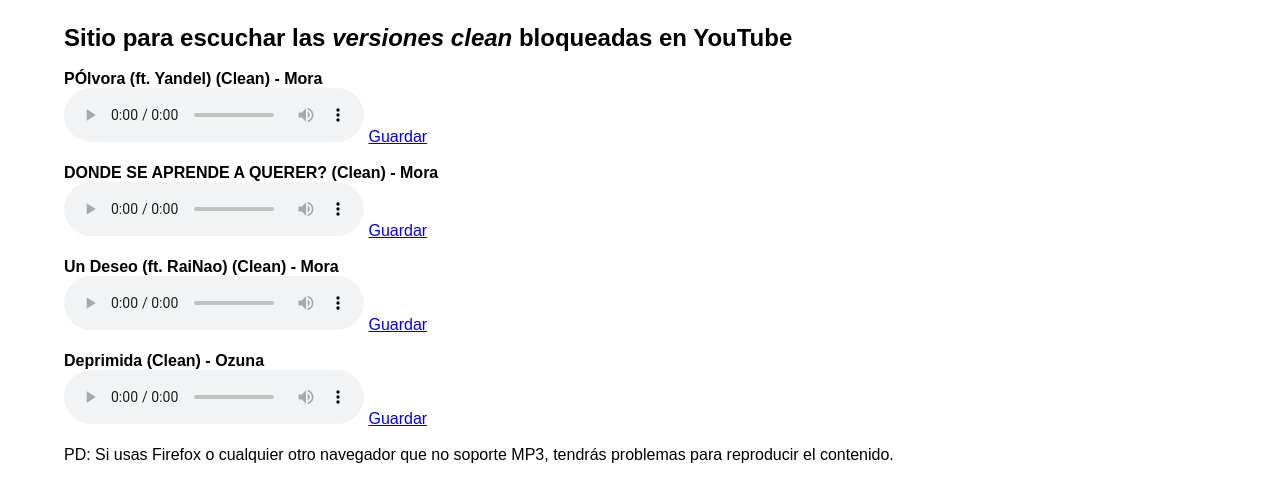
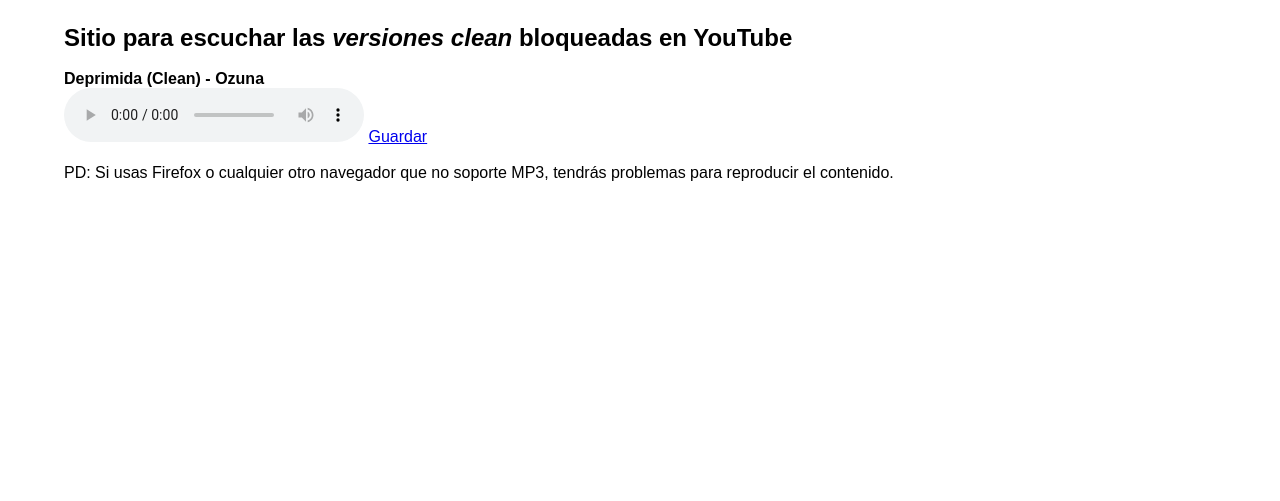
Before and after one commit to Cat271/ctacm, a plain HTML site: page index.html in a window 1280 px wide. Shown: the part 41-542 px from the top of the page. Drawn offline with Linux system fonts and the light colour scheme.

Commit message:
Delete 3

```diff
--- a/index.html
+++ b/index.html
@@ -15,31 +15,6 @@
     <section class="contenido__cuerpo">
         <h2>Sitio para escuchar las <i>versiones clean</i> bloqueadas en YouTube</h2><br>
 
-
-        <p id="PolvoraClean"><b>P&Oacute;lvora (ft. Yandel) (Clean) - Mora</b></p>
-        <audio controls>
-            <source src="mp3/PolvoraClean.mp3" type="audio/mp3">
-            Tu navegador no soporta MP3.
-        </audio>
-        <a href="mp3/PolvoraClean.mp3">Guardar</a>
-        <br><br>
-
-        <p id="DondeseClean"><b>DONDE SE APRENDE A QUERER? (Clean) - Mora</b></p>
-        <audio controls>
-            <source src="mp3/DondeClean.mp3" type="audio/mp3">
-            Tu navegador no soporta MP3.
-        </audio>
-        <a href="mp3/DondeClean.mp3">Guardar</a>
-        <br><br>
-
-        <p id="UndeseoClean"><b>Un Deseo (ft. RaiNao) (Clean) - Mora</b></p>
-        <audio controls>
-            <source src="mp3/UnDeseoClean.mp3" type="audio/mp3">
-            Tu navegador no soporta MP3.
-        </audio>
-        <a href="mp3/UnDeseoClean.mp3">Guardar</a>
-        <br><br>
-
         <p id="DeprimidaClean"><b>Deprimida (Clean) - Ozuna</b></p>
         <audio controls>
             <source src="mp3/DEPRIMIDAClean.mp3" type="audio/mp3">
```
